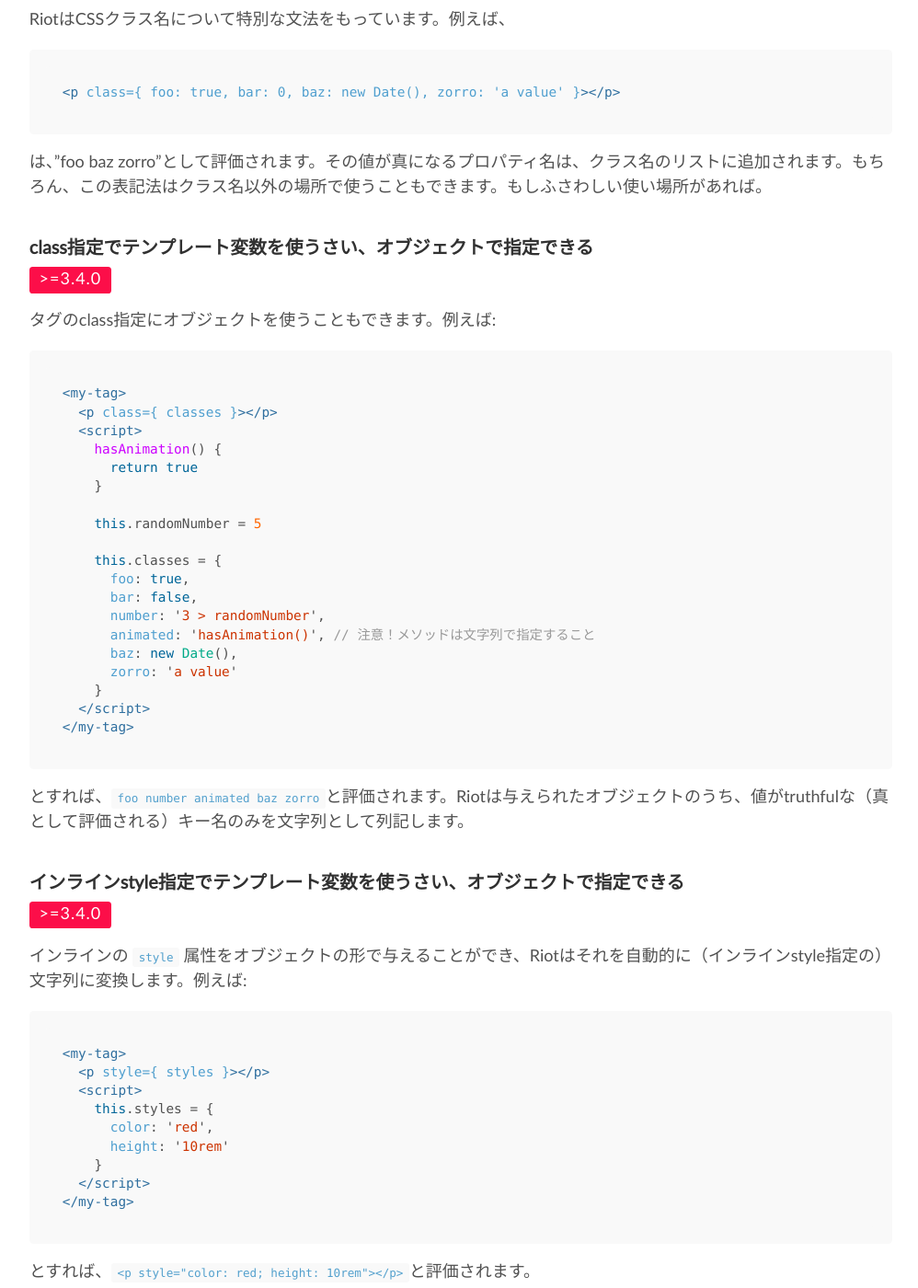
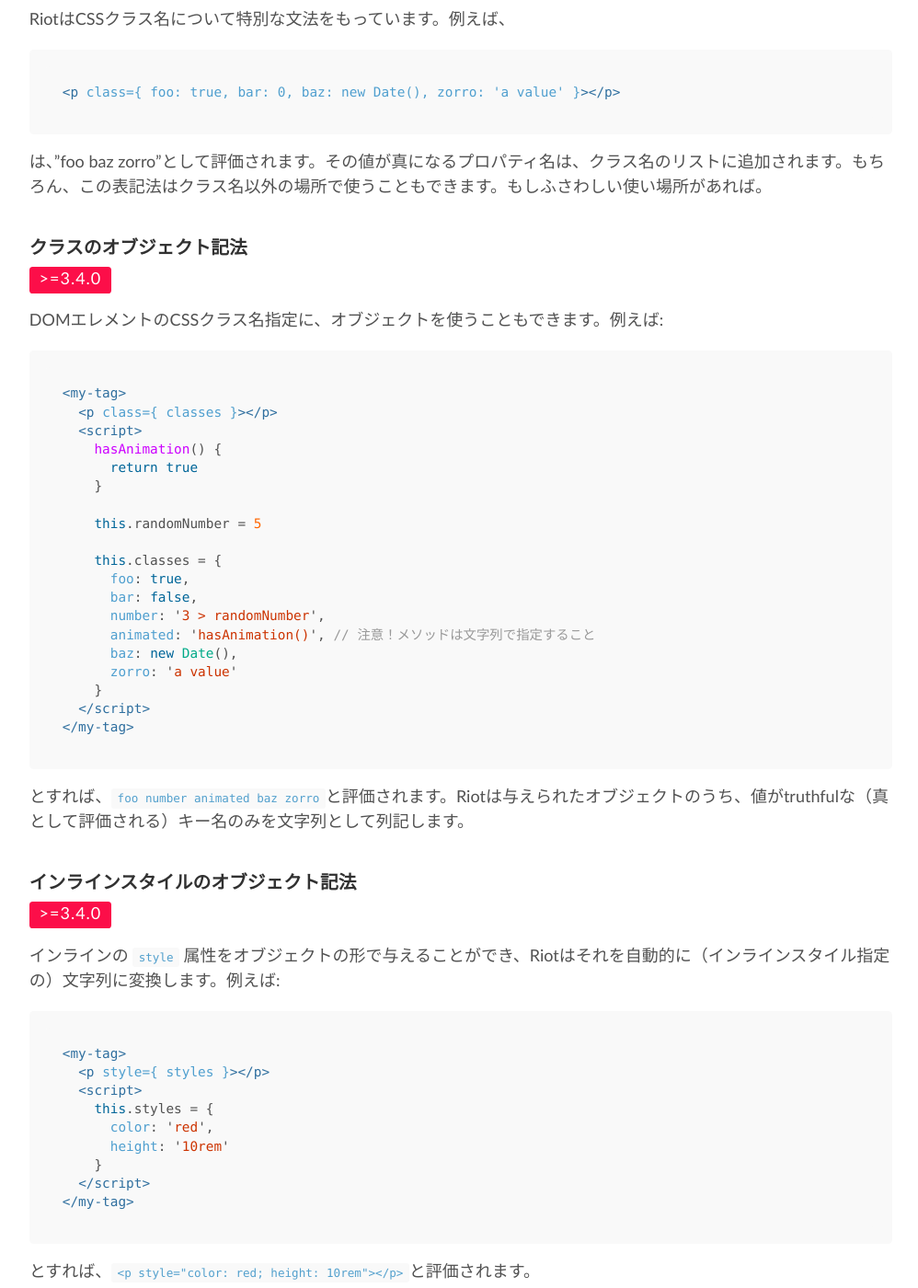
Before and after one commit to riot/riot.github.io, a Jekyll site: the page built from ja/guide/index.md, in a window 1280 px wide and 1400 px high, scrolled down 12895 px. Shown: the whole window at 92% size, without its empty margins (139-1137 px from the left). Built offline with Jekyll 4.4.1, drawn with Linux system fonts in a browser that asks for light colours; nearby versions of some CDN libraries.

Commit message:
Update index.md

````diff
--- a/ja/guide/index.md
+++ b/ja/guide/index.md
@@ -505,11 +505,11 @@
 は、"foo baz zorro"として評価されます。その値が真になるプロパティ名は、クラス名のリストに追加されます。もちろん、この表記法はクラス名以外の場所で使うこともできます。もしふさわしい使い場所があれば。
 
 
-### class指定でテンプレート変数を使うさい、オブジェクトで指定できる
+### クラスのオブジェクト記法
 
 <span class="tag red">&gt;=3.4.0</span>
 
-タグのclass指定にオブジェクトを使うこともできます。例えば:
+DOMエレメントのCSSクラス名指定に、オブジェクトを使うこともできます。例えば:
 
 ```html
 <my-tag>
@@ -536,11 +536,11 @@
 とすれば、`foo number animated baz zorro`と評価されます。Riotは与えられたオブジェクトのうち、値がtruthfulな（真として評価される）キー名のみを文字列として列記します。
 
 
-### インラインstyle指定でテンプレート変数を使うさい、オブジェクトで指定できる
+### インラインスタイルのオブジェクト記法
 
 <span class="tag red">&gt;=3.4.0</span>
 
-インラインの `style` 属性をオブジェクトの形で与えることができ、Riotはそれを自動的に（インラインstyle指定の）文字列に変換します。例えば:
+インラインの `style` 属性をオブジェクトの形で与えることができ、Riotはそれを自動的に（インラインスタイル指定の）文字列に変換します。例えば:
 
 ```html
 <my-tag>
````
